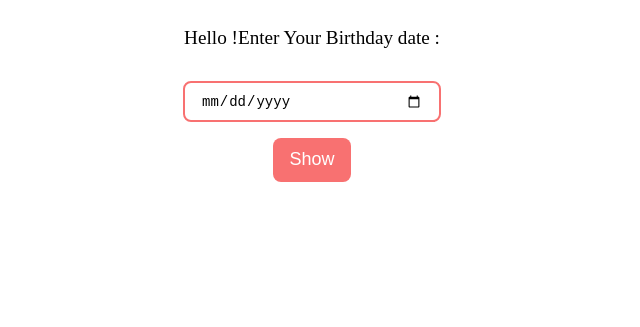
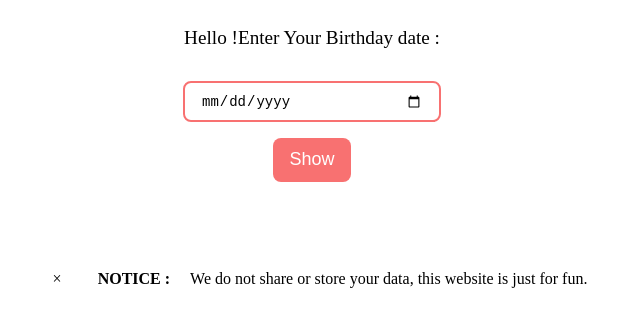
Before and after one commit to swapnaliss/neog-mark-13-palindrome, a plain HTML site: page index.html in a window 1280 px wide. Shown: the part 183-510 px from the top of the page, without its empty margins (328-968 px from the left). Drawn offline with Linux system fonts and the light colour scheme.

Commit message:
feat : alert added

```diff
--- a/index.html
+++ b/index.html
@@ -15,6 +15,15 @@
     <input class="input" id="birth-input" type="date"/>
     <button id="show-btn">Show</button>
     <p id="result"></p>
+    <div class="alert">
+        <span
+          class="closebtn"
+          onclick="this.parentElement.style.display='none';"
+          >&times;</span
+        >
+        <strong>NOTICE : </strong> We do not share or store your data, this
+        website is just for fun.
+      </div>
     </main>
     <script src="index.js" type="text/javascript"></script>
 
```
